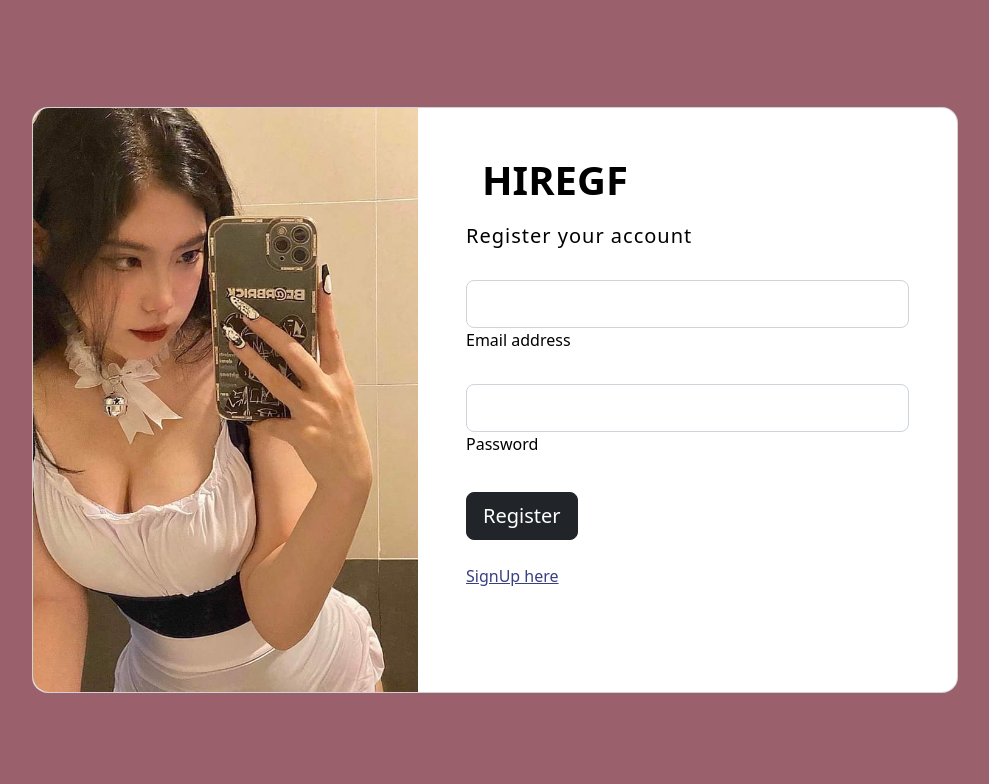
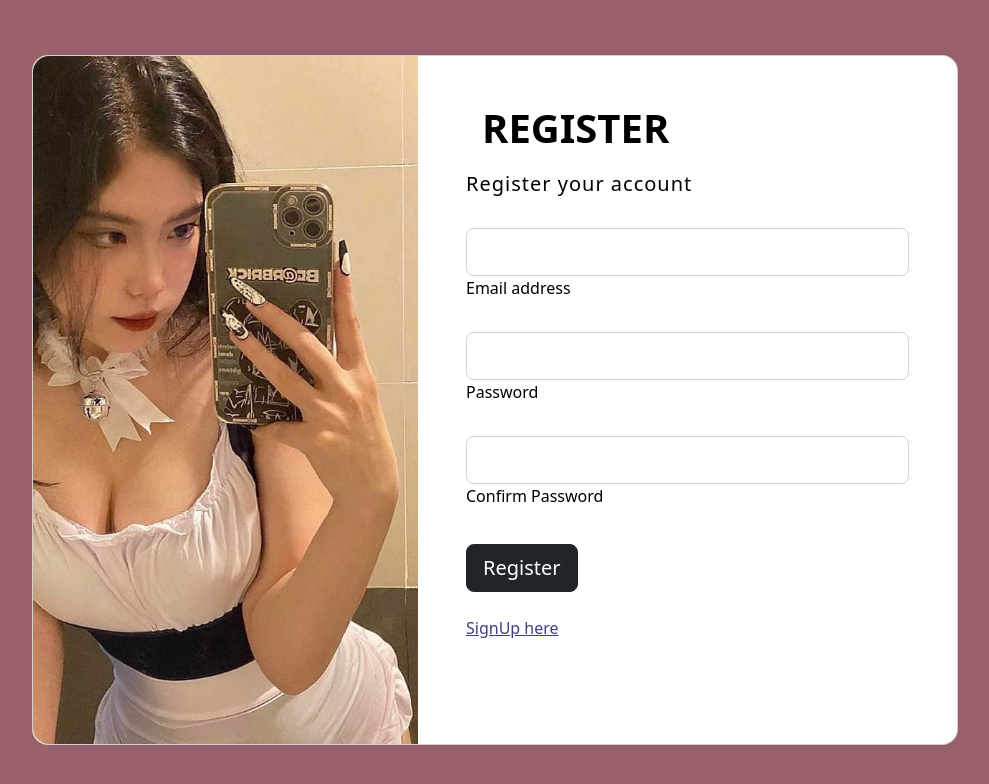
Before and after one commit to minhieukt282/YourQueenProject, a website: page view/register/register.html in a window 1280 px wide. Shown: the whole page, without its empty margins (145-1134 px from the left). Drawn offline with nearby package versions, Linux system fonts and the light colour scheme.

Commit message:
Cap nhat form dang ky dang nhap vuluu

```diff
--- a/view/register/register.html
+++ b/view/register/register.html
@@ -24,7 +24,7 @@
 
                                     <div class="d-flex align-items-center mb-3 pb-1">
                                         <i class="fas fa-cubes fa-2x me-3" style="color: #ff6219;"></i>
-                                        <span class="h1 fw-bold mb-0">HIREGF</span>
+                                        <span class="h1 fw-bold mb-0">REGISTER</span>
                                     </div>
 
                                     <h5 class="fw-normal mb-3 pb-3" style="letter-spacing: 1px;">Register your account</h5>
@@ -37,6 +37,10 @@
                                     <div class="form-outline mb-4">
                                         <input type="password" id="form2Example27" class="form-control form-control-lg" />
                                         <label class="form-label" for="form2Example27">Password</label>
+                                    </div>
+                                    <div class="form-outline mb-4">
+                                        <input type="password" id="form2Example37" class="form-control form-control-lg" />
+                                        <label class="form-label" for="form2Example27">Confirm Password</label>
                                     </div>
 
                                     <div class="pt-1 mb-4">
```
Also changed, not shown: view/login/login.html (+1 -0 lines).
